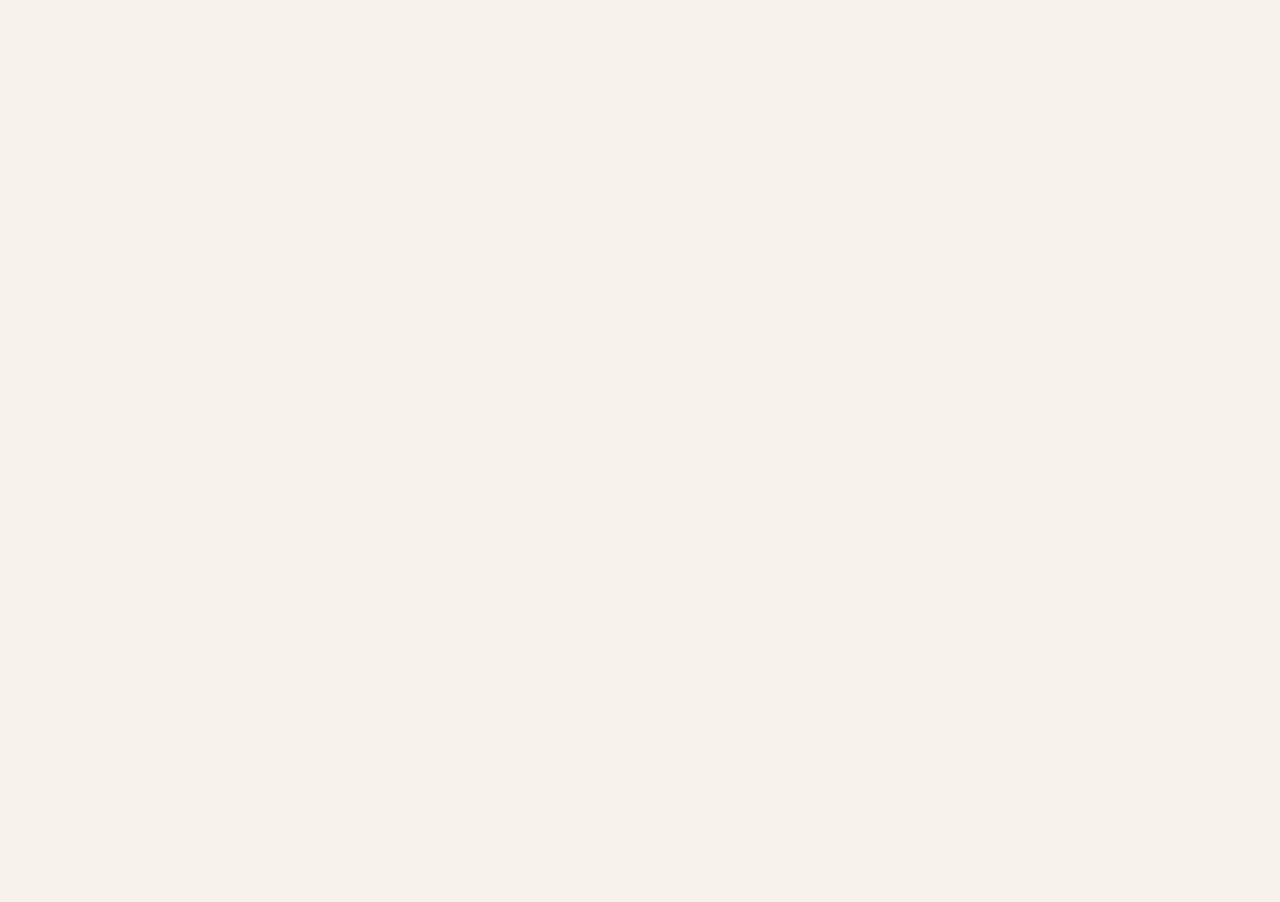
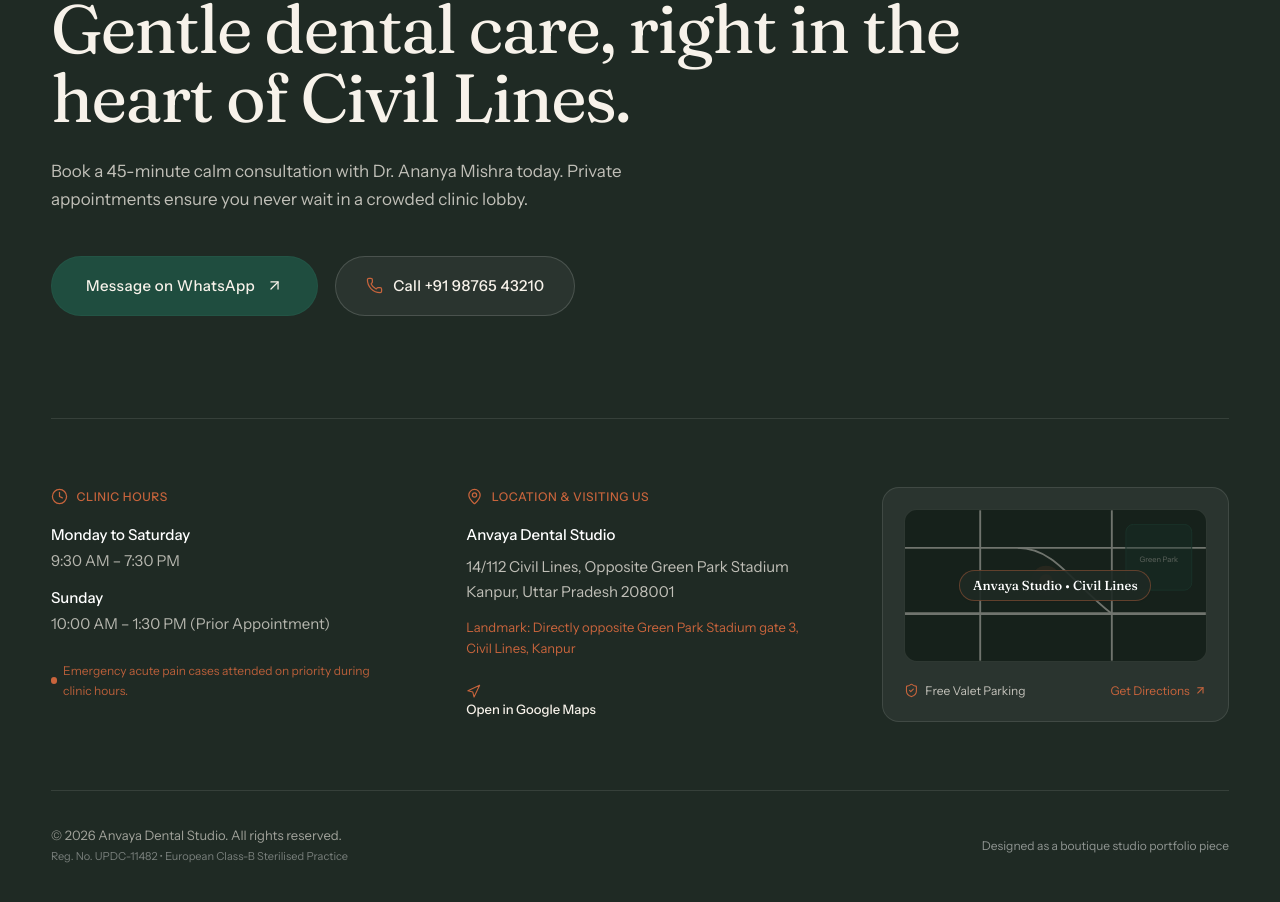
Before and after one commit to arivraHQ/anvaya-dental-studio, a Next.js app: page / in a window 1280 px wide. Shown: the part 8853-9755 px from the top of the page. Before the commit the page ends 8675 px from the top, so only its background shows below. Built offline with nearby package versions, Linux system fonts and the light colour scheme.

Commit message:
feat: footer section

```diff
--- a/app/page.tsx
+++ b/app/page.tsx
@@ -7,6 +7,7 @@ import { FirstVisit } from "@/components/FirstVisit";
 import { Results } from "@/components/Results";
 import { Testimonials } from "@/components/Testimonials";
 import { FAQ } from "@/components/FAQ";
+import { Footer } from "@/components/Footer";
 
 export default function Home() {
   return (
@@ -20,6 +21,7 @@ export default function Home() {
       <Results />
       <Testimonials />
       <FAQ />
+      <Footer />
     </main>
   );
 }
--- /dev/null
+++ b/components/Footer.tsx
@@ -0,0 +1,179 @@
+"use client";
+
+import { siteContent } from "@/content/site";
+import { ArrowUpRight, Phone, Clock, MapPin, Navigation, ShieldCheck } from "lucide-react";
+
+export function Footer() {
+  const { brand, footer } = siteContent;
+
+  return (
+    <footer
+      id="contact"
+      className="bg-[#1F2A24] text-[#F7F2EA] pt-20 lg:pt-32 pb-12 relative overflow-hidden"
+    >
+      <div className="max-w-7xl mx-auto px-6 sm:px-8 lg:px-12">
+
+        {/* Top: Oversized CTA Headline */}
+        <div className="border-b border-white/10 pb-16 lg:pb-24">
+          <div className="max-w-4xl">
+            <span className="text-[12px] font-medium tracking-[0.2em] uppercase text-accent block mb-4">
+              Begin Your Visit
+            </span>
+            <h2 className="font-serif text-[38px] sm:text-[54px] lg:text-[68px] leading-[1.02] font-normal tracking-tight">
+              {footer.heroHeading}
+            </h2>
+            <p className="text-[17px] text-[#F7F2EA]/75 mt-6 max-w-xl leading-relaxed">
+              {footer.subheading} Private appointments ensure you never wait in a crowded clinic lobby.
+            </p>
+
+            {/* CTAs */}
+            <div className="flex flex-col sm:flex-row items-stretch sm:items-center gap-4 mt-10">
+              <a
+                href={brand.whatsappHref}
+                target="_blank"
+                rel="noopener noreferrer"
+                className="inline-flex items-center justify-center gap-2.5 px-8 py-4 rounded-pill bg-primary text-[#F7F2EA] text-[15px] font-medium tracking-wide hover:bg-[#2B6353] transition-colors border border-primary-light/30"
+              >
+                <span>{footer.whatsappCta}</span>
+                <ArrowUpRight className="w-4 h-4" strokeWidth={1.75} />
+              </a>
+
+              <a
+                href={brand.phoneHref}
+                className="inline-flex items-center justify-center gap-2.5 px-7 py-4 rounded-pill border border-white/15 bg-white/5 hover:bg-white/10 text-[#F7F2EA] text-[15px] font-medium tracking-wide transition-colors"
+              >
+                <Phone className="w-4 h-4 text-accent" strokeWidth={1.75} />
+                <span>Call {brand.phoneDisplay}</span>
+              </a>
+            </div>
+          </div>
+        </div>
+
+        {/* Middle: 3-Column Info + Google Maps Embed Placeholder */}
+        <div className="py-16 grid grid-cols-1 md:grid-cols-2 lg:grid-cols-12 gap-12 lg:gap-16 border-b border-white/10">
+
+          {/* Col 1: Clinic Hours (Cols 1-4) */}
+          <div className="lg:col-span-4 space-y-4">
+            <div className="flex items-center gap-2 text-accent text-[12px] uppercase tracking-wider font-medium">
+              <Clock className="w-4 h-4" strokeWidth={1.75} />
+              <span>{footer.timingsHeading}</span>
+            </div>
+            <div className="space-y-3 text-[15px] text-[#F7F2EA]/85">
+              <div>
+                <p className="font-medium text-white">Monday to Saturday</p>
+                <p className="text-[#F7F2EA]/70 mt-0.5">9:30 AM – 7:30 PM</p>
+              </div>
+              <div>
+                <p className="font-medium text-white">Sunday</p>
+                <p className="text-[#F7F2EA]/70 mt-0.5">10:00 AM – 1:30 PM (Prior Appointment)</p>
+              </div>
+            </div>
+            <div className="pt-2 text-[12px] text-accent/90 flex items-center gap-1.5">
+              <span className="w-1.5 h-1.5 rounded-full bg-accent" />
+              <span>{footer.emergencyNote}</span>
+            </div>
+          </div>
+
+          {/* Col 2: Address & Location (Cols 5-8) */}
+          <div className="lg:col-span-4 space-y-4">
+            <div className="flex items-center gap-2 text-accent text-[12px] uppercase tracking-wider font-medium">
+              <MapPin className="w-4 h-4" strokeWidth={1.75} />
+              <span>{footer.addressHeading}</span>
+            </div>
+            <div className="space-y-2 text-[15px] text-[#F7F2EA]/85">
+              <p className="font-medium text-white">{brand.name}</p>
+              <p className="text-[#F7F2EA]/75 leading-relaxed">
+                {brand.addressLine1}
+                <br />
+                {brand.addressLine2}
+              </p>
+              <p className="text-[13px] text-accent pt-1">
+                Landmark: {footer.landmark}
+              </p>
+            </div>
+
+            <div className="pt-2">
+              <a
+                href={brand.googleMapsUrl}
+                target="_blank"
+                rel="noopener noreferrer"
+                className="inline-flex items-center gap-2 text-[13px] font-medium text-[#F7F2EA] hover:text-accent transition-colors hover-draw-line"
+              >
+                <Navigation className="w-3.5 h-3.5 text-accent" strokeWidth={1.75} />
+                <span>Open in Google Maps</span>
+              </a>
+            </div>
+          </div>
+
+          {/* Col 3: Architectural Map Placeholder (Cols 9-12) */}
+          <div className="lg:col-span-4">
+            <div className="relative rounded-2xl bg-white/5 border border-white/10 p-5 h-full flex flex-col justify-between overflow-hidden group">
+
+              {/* Map Illustration SVG */}
+              <div className="relative w-full h-36 rounded-xl bg-[#16211B] border border-white/10 overflow-hidden flex items-center justify-center">
+                {/* Street Grid SVG */}
+                <svg viewBox="0 0 320 160" className="w-full h-full opacity-40" fill="none">
+                  {/* Road Network Lines */}
+                  <line x1="0" y1="40" x2="320" y2="40" stroke="#F7F2EA" strokeWidth="2" />
+                  <line x1="0" y1="110" x2="320" y2="110" stroke="#F7F2EA" strokeWidth="3" />
+                  <line x1="80" y1="0" x2="80" y2="160" stroke="#F7F2EA" strokeWidth="2" />
+                  <line x1="220" y1="0" x2="220" y2="160" stroke="#F7F2EA" strokeWidth="2" />
+                  <path d="M120 40C160 40 180 80 220 110" stroke="#F7F2EA" strokeWidth="2" />
+
+                  {/* Green Park Stadium Landmark block */}
+                  <rect x="235" y="15" width="70" height="70" rx="8" fill="#1F4D3F" fillOpacity="0.4" stroke="#1F4D3F" strokeWidth="1" />
+                  <text x="270" y="55" fill="#F7F2EA" fontSize="8" textAnchor="middle" opacity="0.8">Green Park</text>
+
+                  {/* Studio Pin Marker */}
+                  <circle cx="150" cy="75" r="16" fill="#C8643C" fillOpacity="0.25" />
+                  <circle cx="150" cy="75" r="7" fill="#C8643C" />
+                </svg>
+
+                {/* Studio Pin Label */}
+                <div className="absolute inset-0 flex flex-col items-center justify-center pointer-events-none">
+                  <span className="font-serif text-[13px] text-white font-medium bg-[#1F2A24]/90 px-3 py-1 rounded-pill border border-accent/40 shadow-sm">
+                    Anvaya Studio • Civil Lines
+                  </span>
+                </div>
+              </div>
+
+              <div className="pt-4 flex items-center justify-between text-[12px] text-[#F7F2EA]/75">
+                <span className="flex items-center gap-1.5">
+                  <ShieldCheck className="w-3.5 h-3.5 text-accent" strokeWidth={1.75} />
+                  <span>Free Valet Parking</span>
+                </span>
+                <a
+                  href={brand.googleMapsUrl}
+                  target="_blank"
+                  rel="noopener noreferrer"
+                  className="text-accent hover:underline flex items-center gap-1"
+                >
+                  <span>Get Directions</span>
+                  <ArrowUpRight className="w-3 h-3" />
+                </a>
+              </div>
+            </div>
+          </div>
+
+        </div>
+
+        {/* Bottom Bar: Copyright & Professional Credentials */}
+        <div className="pt-8 flex flex-col sm:flex-row items-center justify-between gap-4 text-[13px] text-[#F7F2EA]/60">
+          <div>
+            <p>© {new Date().getFullYear()} Anvaya Dental Studio. All rights reserved.</p>
+            <p className="text-[11px] text-white/40 mt-0.5">
+              Reg. No. UPDC-11482 • European Class-B Sterilised Practice
+            </p>
+          </div>
+
+          <div className="flex items-center gap-6">
+            <span className="text-[12px] text-white/50">
+              Designed as a boutique studio portfolio piece
+            </span>
+          </div>
+        </div>
+
+      </div>
+    </footer>
+  );
+}
```
Also changed, not shown: screenshots/footer-desktop-1440.png (added), screenshots/footer-mobile-375.png (added).
